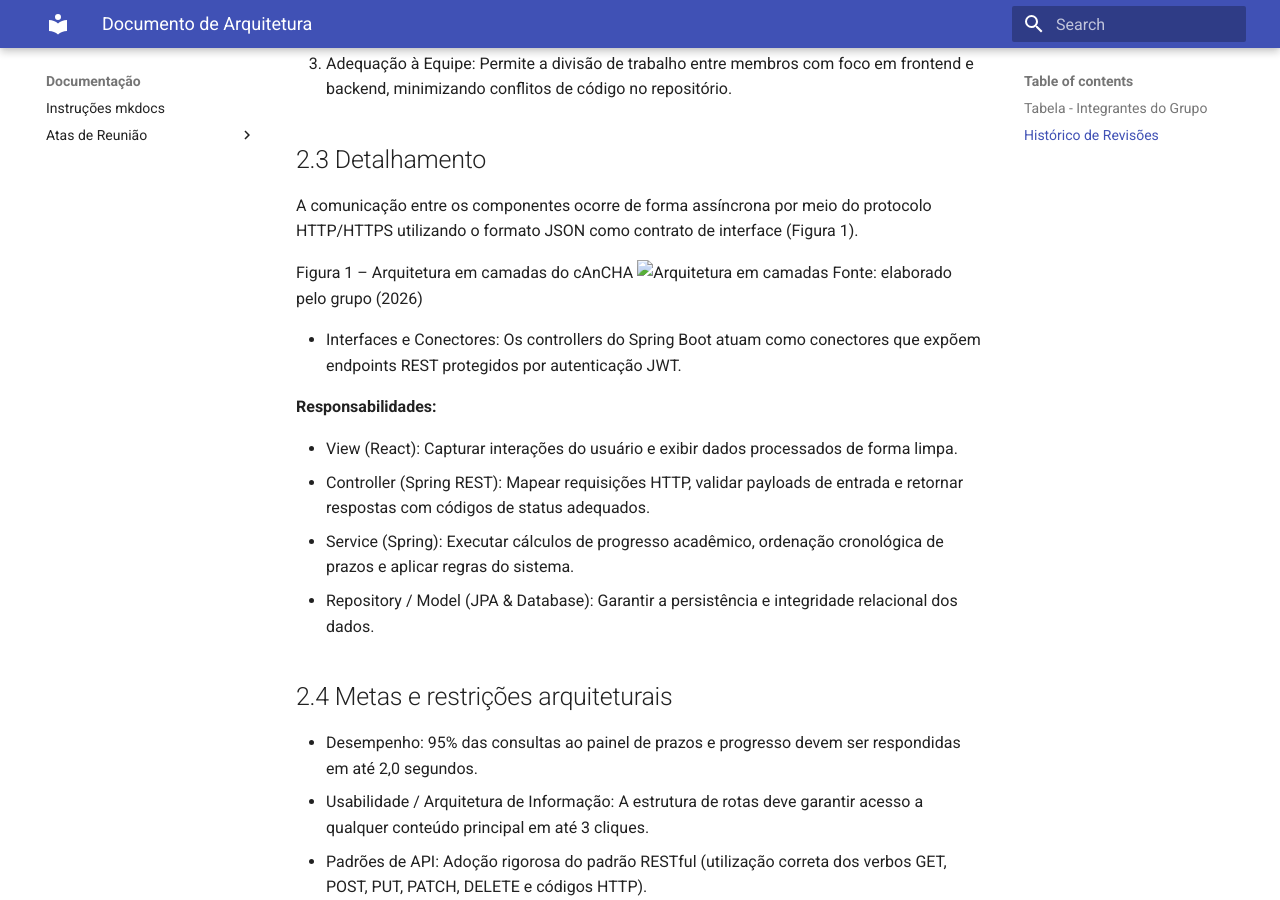
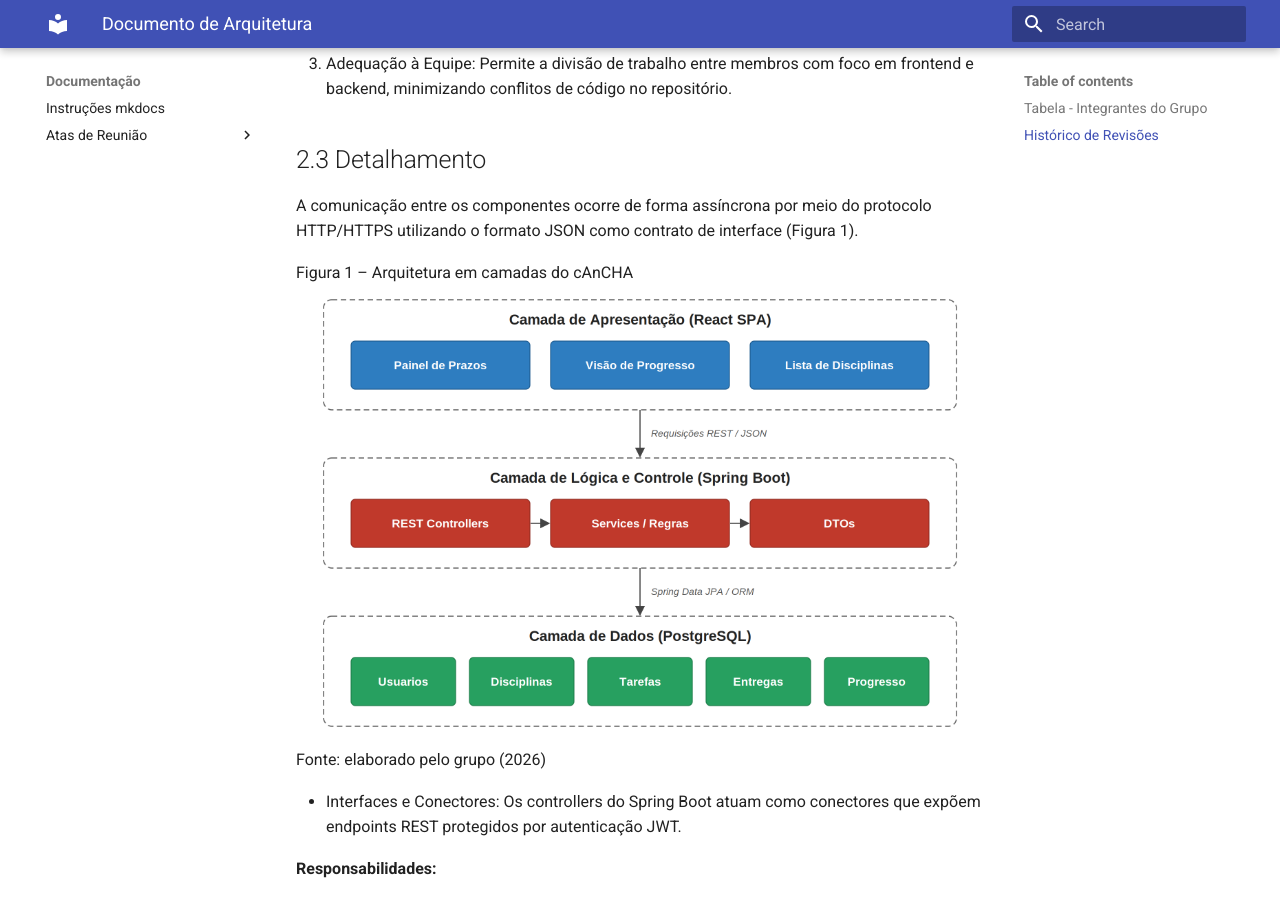
Before and after one commit to FGA0138-MDS-Ajax/2026.2-T03-Torvalds, an MkDocs documentation site: the page built from docs/documento-de-arquitetura.md, in a window 1280 px wide and 900 px high, scrolled down 2186 px. Built offline with MkDocs 1.6.1 and Material for MkDocs 9.7.7, drawn with Linux system fonts in a browser that asks for light colours.

Commit message:
docs: corrige a formatação do doc de arquitetura

```diff
--- a/docs/documento-de-arquitetura.md
+++ b/docs/documento-de-arquitetura.md
@@ -54,7 +54,7 @@ A escolha por uma arquitetura em camadas desacoplada (REST API + SPA) fundamenta
 A comunicação entre os componentes ocorre de forma assíncrona por meio do protocolo HTTP/HTTPS utilizando o formato JSON como contrato de interface (Figura 1).
 
 Figura 1 – Arquitetura em camadas do cAnCHA
-![Arquitetura em camadas](camadas-arquitetura.png)
+![Arquitetura em camadas](imagens/camadas-arquitetura.png)
 Fonte: elaborado pelo grupo (2026)
 
 * Interfaces e Conectores: Os controllers do Spring Boot atuam como conectores que expõem endpoints REST protegidos por autenticação JWT.
```
